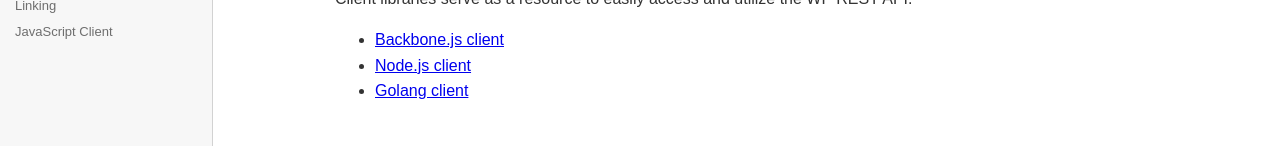
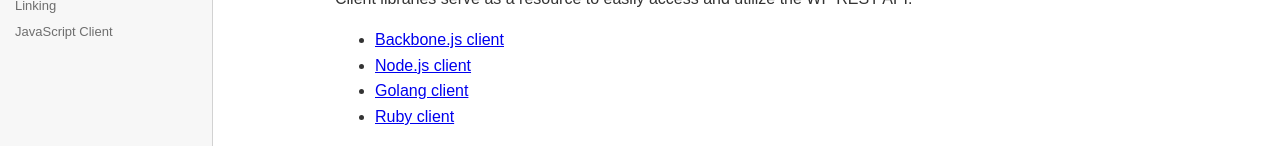
Before and after one commit to WP-API/docs-v2, a Jekyll site: the page built from guide/plugins/index.md, in a window 1280 px wide and 900 px high, scrolled down 1873 px. Shown: the part 754-900 px from the top of the window. Built offline with Jekyll 4.4.1, drawn with Linux system fonts in a browser that asks for light colours; Markdown is read by kramdown in place of the engine named in the settings; before the commit the page ends 2747 px from its top, so only the background shows below that.

Commit message:
Add link to Ruby client

```diff
--- a/guide/plugins/index.md
+++ b/guide/plugins/index.md
@@ -78,7 +78,9 @@ Client libraries serve as a resource to easily access and utilize the WP REST AP
 * [Backbone.js client][]
 * [Node.js client][]
 * [Golang client][]
+* [Ruby client][]
 
 [Backbone.js client]: https://github.com/WP-API/client-js
 [Node.js client]: https://github.com/kadamwhite/wordpress-rest-api
 [Golang client]: https://github.com/sogko/go-wordpress
+[Ruby client]: https://github.com/duncanjbrown/wp-api-client
```
